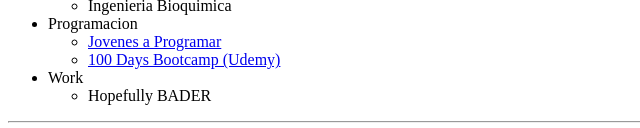
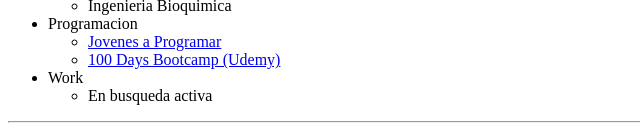
Before and after one commit to NicolasDeHorta/cv, a plain HTML site: page index.html in a window 1280 px wide. Shown: the part 950-1078 px from the top of the page, 0-640 px from the left. Drawn offline with Linux system fonts and the light colour scheme.

Commit message:
Add files via upload

```diff
--- a/index.html
+++ b/index.html
@@ -108,7 +108,7 @@
       </ul>
       <li>Work</li>
         <ul>
-          <li>Hopefully BADER</li>
+          <li>En busqueda activa</li>
         </ul>
     </ul>
     <hr>
```
